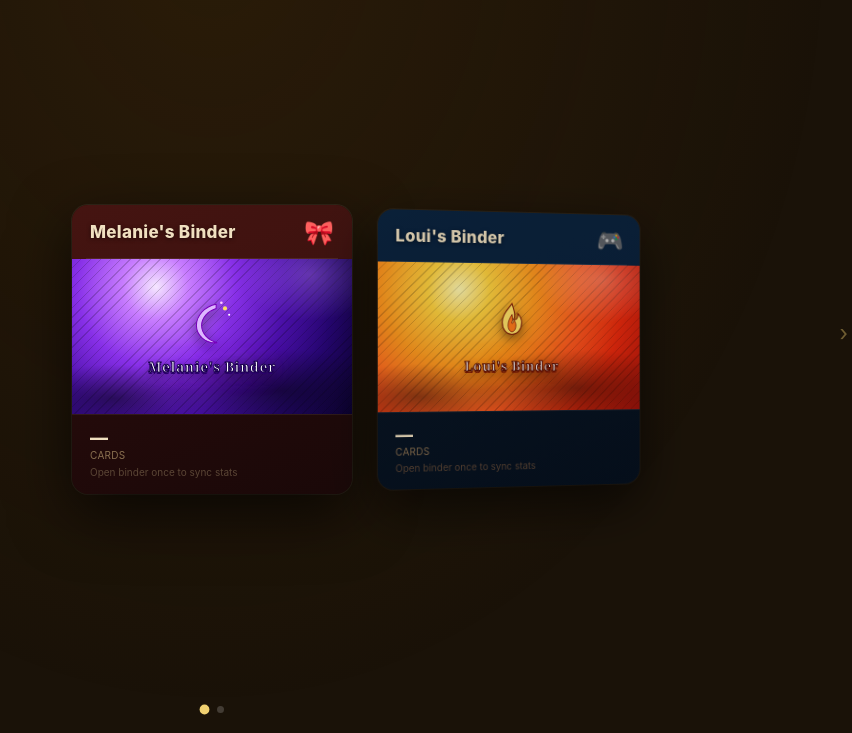
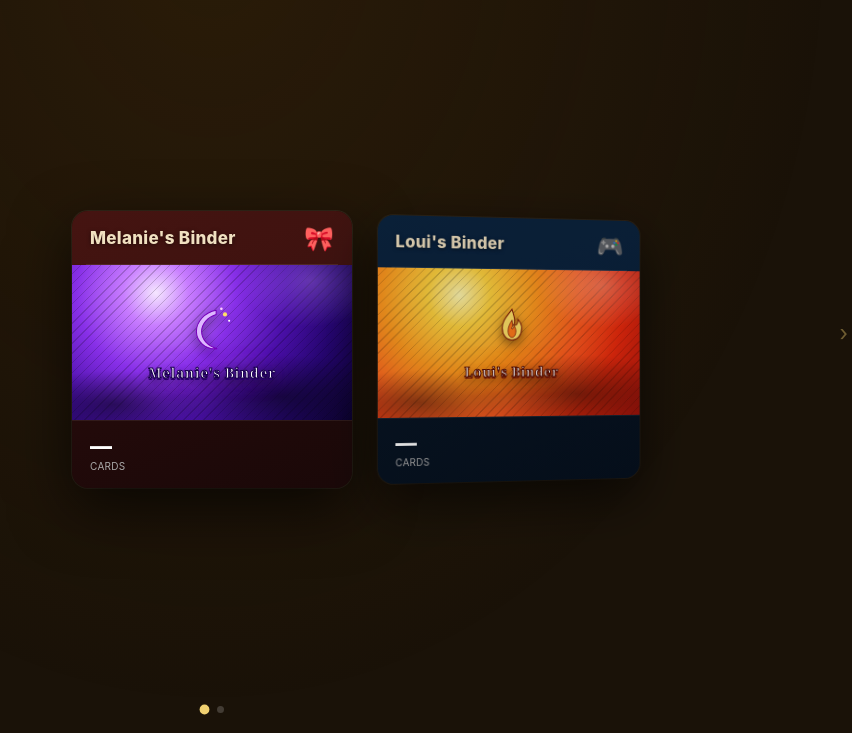
Before and after one commit to claudeaispam-maker/binder-hub, a plain HTML site: page index.html in a window 1280 px wide. Shown: the part 67-800 px from the top of the page, without its empty margins (428-1280 px from the left). Drawn offline with Linux system fonts and the light colour scheme.

Commit message:
Hub: bigger white stat numbers, remove footer subtext
CARDS/VALUE values are now 22px white. The date/hint text below the
stats is removed for a cleaner footer.

Co-Authored-By: Claude Sonnet 4.6 <noreply@anthropic.com>

```diff
--- a/index.html
+++ b/index.html
@@ -93,10 +93,9 @@ body::before{
   display:flex;justify-content:space-between;align-items:flex-end;
   border-top:1px solid rgba(255,255,255,.07);
 }
-.stat .val{font-size:18px;font-weight:800;color:#f0e0c0;}
-.stat .lbl{font-size:10px;color:#8a7050;margin-top:1px;letter-spacing:.3px;}
+.stat .val{font-size:22px;font-weight:800;color:#ffffff;}
+.stat .lbl{font-size:10px;color:#aaa;margin-top:1px;letter-spacing:.3px;}
 .statRow{display:flex;gap:16px;}
-.lastUpd{font-size:10px;color:#5a4535;margin-top:5px;}
 .openBtn{
   padding:10px 22px;border:none;border-radius:24px;
   font-size:13px;font-weight:700;cursor:pointer;color:#fff;
@@ -311,15 +310,12 @@ function buildCard(binder, index){
   const footer = document.createElement('div');
   footer.className = 'cardFooter';
   if(!data){
-    footer.innerHTML = `<div><div class="statRow"><div class="stat"><div class="val">—</div><div class="lbl">CARDS</div></div></div><div class="lastUpd">Open binder once to sync stats</div></div>`;
+    footer.innerHTML = `<div class="statRow"><div class="stat"><div class="val">—</div><div class="lbl">CARDS</div></div></div>`;
   } else {
     footer.innerHTML = `
-      <div>
-        <div class="statRow">
-          <div class="stat"><div class="val">${stats.count}</div><div class="lbl">CARDS</div></div>
-          <div class="stat"><div class="val">${fmtVal(stats.value)}</div><div class="lbl">VALUE</div></div>
-        </div>
-        <div class="lastUpd">Updated ${fmtDate(stats.lastTs)}</div>
+      <div class="statRow">
+        <div class="stat"><div class="val">${stats.count}</div><div class="lbl">CARDS</div></div>
+        <div class="stat"><div class="val">${fmtVal(stats.value)}</div><div class="lbl">VALUE</div></div>
       </div>
     `;
   }
```
